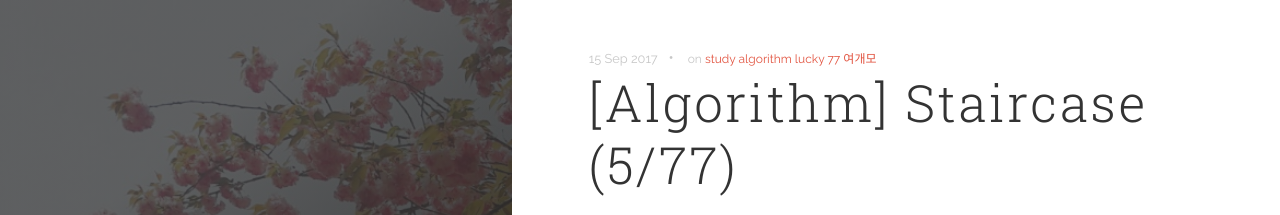
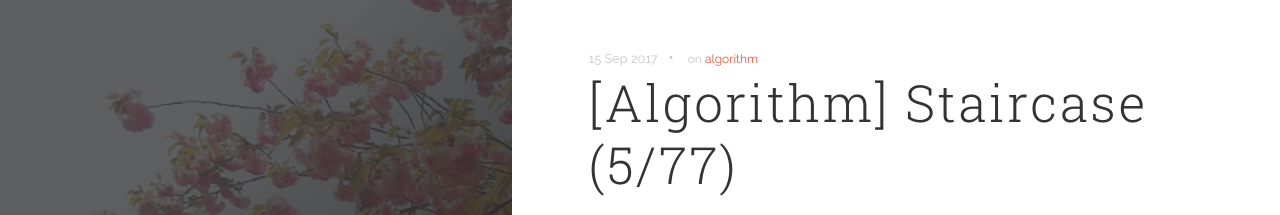
Before and after one commit to JJRomi/jjromi.github.io, a Jekyll site: the page built from _posts/2017-09-15-lucky_5.markdown, in a window 1280 px wide and 1050 px high. Shown: the top 215 px of the window. Built offline with Jekyll 4.4.1, drawn with Linux system fonts in a browser that asks for light colours; nearby versions of some CDN libraries.

Commit message:
edit tags

````diff
--- a/_posts/2017-09-15-lucky_1.markdown
+++ b/_posts/2017-09-15-lucky_1.markdown
@@ -1,8 +1,8 @@
 ---
 title:  "[Algorithm] Halloween Sale (1/77)"
 date:   2017-09-15 11:36:23
-categories: [study, lucky]
-tags: [study, algorithm, lucky, 77, 여개모]
+categories: [study]
+tags: [algorithm]
 ---
 ## Halloween Sale
 ```
--- a/_posts/2017-09-15-lucky_2.markdown
+++ b/_posts/2017-09-15-lucky_2.markdown
@@ -1,8 +1,8 @@
 ---
 title:  "[Algorithm] Compare the Triplets (2/77)"
 date:   2017-09-15 11:36:23
-categories: [study, lucky]
-tags: [study, algorithm, lucky, 77, 여개모]
+categories: [study]
+tags: [algorithm]
 ---
 ## Compare the Triplets
 ```
--- a/_posts/2017-09-15-lucky_3.markdown
+++ b/_posts/2017-09-15-lucky_3.markdown
@@ -1,8 +1,8 @@
 ---
 title:  "[Algorithm] Diagonal Difference (3/77)"
 date:   2017-09-15 11:36:23
-categories: [study, lucky]
-tags: [study, algorithm, lucky, 77, 여개모]
+categories: [study]
+tags: [algorithm]
 ---
 ## Diagonal Difference
 ```
--- a/_posts/2017-09-15-lucky_4.markdown
+++ b/_posts/2017-09-15-lucky_4.markdown
@@ -1,8 +1,8 @@
 ---
 title:  "[Algorithm] Plus Minus (4/77)"
 date:   2017-09-15 11:36:23
-categories: [study, lucky]
-tags: [study, algorithm, lucky, 77, 여개모]
+categories: [study]
+tags: [algorithm]
 ---
 ## Plus Minus
 ```
--- a/_posts/2017-09-15-lucky_5.markdown
+++ b/_posts/2017-09-15-lucky_5.markdown
@@ -1,8 +1,8 @@
 ---
 title:  "[Algorithm] Staircase (5/77)"
 date:   2017-09-15 11:36:23
-categories: [study, lucky]
-tags: [study, algorithm, lucky, 77, 여개모]
+categories: [study]
+tags: [algorithm]
 ---
 ## Staircase
 ```
````
